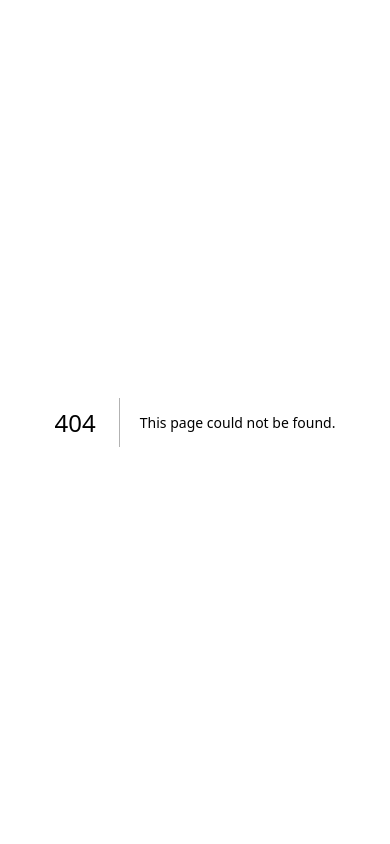
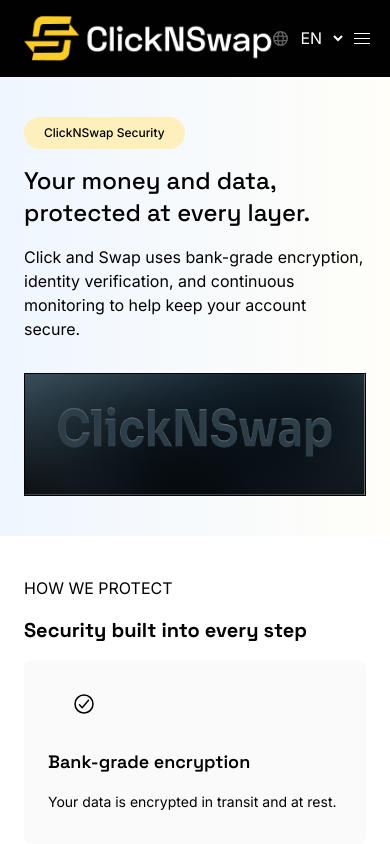
Before and after one commit to Clickandswap/swap-web-app, a Next.js app: page /security in a window 390 px wide. Before the commit this address had no page. Shown: the top 844 px of the page. Built offline with nearby package versions, Linux system fonts and the light colour scheme.

Commit message:
worked ob tha mobile view and animation of security's page

```diff
--- /dev/null
+++ b/app/(home)/security/_components/HeroSection.tsx
@@ -0,0 +1,60 @@
+"use client";
+
+import Image from "next/image";
+import { motion } from "framer-motion";
+
+function HeroSection() {
+  return (
+    <main className="md:py-20 py-10 md:px-52 px-6 text-dark bg-linear-to-r from-[#EFF6FF] to-[#FFFEF9]">
+      <motion.p
+        initial={{ opacity: 0, x: -30 }}
+        whileInView={{ opacity: 1, x: 0 }}
+        viewport={{ once: true }}
+        transition={{ duration: 0.6 }}
+        className="bg-[#FEF0BD] py-2 px-5 w-fit text-xs font-medium rounded-3xl"
+      >
+        ClickNSwap Security
+      </motion.p>
+
+      <motion.h4
+        initial={{ opacity: 0, x: -30 }}
+        whileInView={{ opacity: 1, x: 0 }}
+        viewport={{ once: true }}
+        transition={{ delay: 0.4, duration: 0.6 }}
+        className="font-medium md:text-4xl text-2xl font-space_grotesk md:leading-12 my-4"
+      >
+        Your money and data, <br /> protected at every layer.
+      </motion.h4>
+
+      <motion.p
+        initial={{ opacity: 0, x: -30 }}
+        whileInView={{ opacity: 1, x: 0 }}
+        viewport={{ once: true }}
+        transition={{ delay: 0.8, duration: 0.6 }}
+        className="md:w-1/2 my-4"
+      >
+        Click and Swap uses bank-grade encryption, identity verification, and
+        continuous monitoring to help keep your account secure.
+      </motion.p>
+
+      <motion.div
+        initial={{ opacity: 0, scale: 0.5 }}
+        whileInView={{ opacity: 1, scale: 1}}
+        viewport={{ once: true }}
+        transition={{ delay: 1, duration: 0.6 }}
+        className="w-full border mt-8"
+      >
+        <Image
+          src={"/logos/clickNswap_gradient.png"}
+          width={600}
+          height={600}
+          alt="ClickNSwap Gradient Logo"
+          className="object-cover h-full w-full"
+          loading="eager"
+        />
+      </motion.div>
+    </main>
+  );
+}
+
+export default HeroSection;
--- /dev/null
+++ b/app/(home)/security/_components/HowWeProtect.tsx
@@ -0,0 +1,56 @@
+"use client";
+
+import { securities } from "@/common/data/security";
+import { motion } from "framer-motion";
+import { IoCheckmarkCircleOutline } from "react-icons/io5";
+
+function HowWeProtect() {
+  return (
+    <main className="md:px-12 px-6 py-10 text-dark">
+      <motion.p
+        initial={{ opacity: 0, x: -30 }}
+        whileInView={{ opacity: 1, x: 0 }}
+        viewport={{ once: true }}
+        transition={{ duration: 0.6 }}
+      >
+        HOW WE PROTECT
+      </motion.p>
+      <motion.h4
+        initial={{ opacity: 0, x: -30 }}
+        whileInView={{ opacity: 1, x: 0 }}
+        viewport={{ once: true }}
+        transition={{ delay: 0.3, duration: 0.6 }}
+        className="my-4 font-bold md:text-3xl text-xl font-space_grotesk"
+      >
+        Security built into every step
+      </motion.h4>
+
+      <div className="grid md:grid-cols-3 grid-cols-1 gap-3">
+        {securities.map((item, index) => (
+          <motion.div
+            initial={{ opacity: 0, scale: 0.4 }}
+            whileInView={{ opacity: 1, scale: 1 }}
+            viewport={{ once: true }}
+            transition={{
+              delay: 0.3 * index,
+              stiffness: 120,
+              damping: 12,
+              mass: 0.8,
+              type: "spring",
+            }}
+            key={item.id}
+            className="bg-[#FAFAFA] py-8 px-6 rounded-lg"
+          >
+            <IoCheckmarkCircleOutline className="h-6 w-6 mx-6" />
+            <h4 className="mt-8 mb-4 font-semibold text-lg font-space_grotesk">
+              {item.title}
+            </h4>
+            <p className="text-sm">{item.details}</p>
+          </motion.div>
+        ))}
+      </div>
+    </main>
+  );
+}
+
+export default HowWeProtect;
--- /dev/null
+++ b/app/(home)/security/_components/TellUs.tsx
@@ -0,0 +1,40 @@
+"use client";
+
+import Button from "@/components/ui/Button";
+import { motion } from "framer-motion";
+
+function TellUs() {
+  return (
+    <motion.main
+      initial={{ opacity: 0, y: 30 }}
+      whileInView={{ opacity: 1, y: 0 }}
+      viewport={{ once: true }}
+      transition={{ duration: 0.6 }}
+      className="bg-light md:px-30 px-6 py-18 text-center text-dark"
+    >
+      <div className="bg-[#EEF9FF] px-10 py-16  rounded-xl">
+        <h2 className="md:text-5xl text-2xl font-semibold font-space_grotesk">
+          See something? Tell us.
+        </h2>
+
+        <p className="text-foundation_blue my-6 text-center">
+          If you spot anything suspicious on your account, our <br />
+          team is here to help quickly.
+        </p>
+
+        <Button
+          className="inline-flex rounded-full p-px my-4"
+          style={{
+            background: "linear-gradient(135deg, #FFD964, #99823C)",
+          }}
+        >
+          <div className="rounded-full bg-primary px-8 py-2 text-sm text-dark">
+            Contact Security
+          </div>
+        </Button>
+      </div>
+    </motion.main>
+  );
+}
+
+export default TellUs;
--- /dev/null
+++ b/app/(home)/security/page.tsx
@@ -0,0 +1,22 @@
+import GettingStarted from "@/components/home-constant/getting-started";
+import HeroSection from "./_components/HeroSection";
+import Faqs from "@/components/home-constant/faqs";
+import TellUs from "./_components/TellUs";
+import PortfolioSafely from "../_components/PortfolioSafely";
+import WhatYouCanDo from "../_components/WhatYouCanDo";
+import Transactions from "../_components/Transactions";
+import HowWeProtect from "./_components/HowWeProtect";
+
+function SecurityPage() {
+  return (
+    <main className="overflow-hidden">
+      <HeroSection />
+      <HowWeProtect />
+      <TellUs />
+      <Transactions />
+      <Faqs />
+    </main>
+  );
+}
+
+export default SecurityPage;
```
